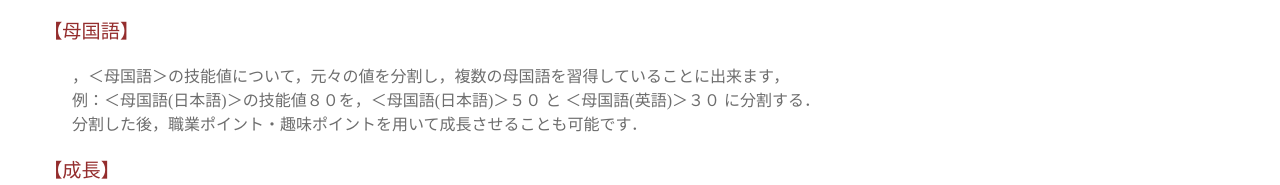
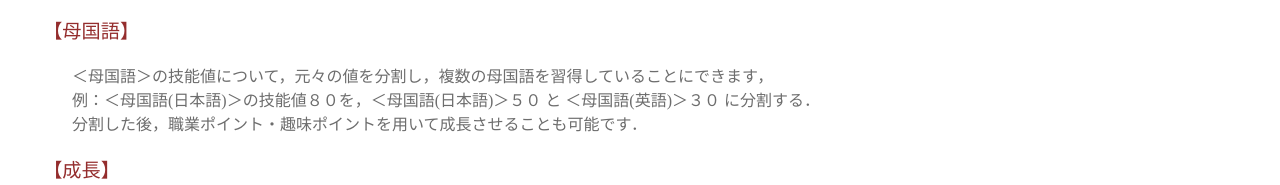
Before and after one commit to shklan/shklan.github.io, a plain HTML site: page trpg/rule.html in a window 1280 px wide. Shown: the part 2507-2692 px from the top of the page. Drawn offline with Linux system fonts and the light colour scheme.

Commit message:
fix rule.html

```diff
--- a/trpg/rule.html
+++ b/trpg/rule.html
@@ -142,7 +142,7 @@
         </p>
         <p class="subsection">【母国語】</p>
         <p class="text">
-            ，＜母国語＞の技能値について，元々の値を分割し，複数の母国語を習得していることに出来ます，
+            ＜母国語＞の技能値について，元々の値を分割し，複数の母国語を習得していることにできます，
             <br>
             例：＜母国語(日本語)＞の技能値８０を，＜母国語(日本語)＞５０ と ＜母国語(英語)＞３０ に分割する．
             <br>
```
